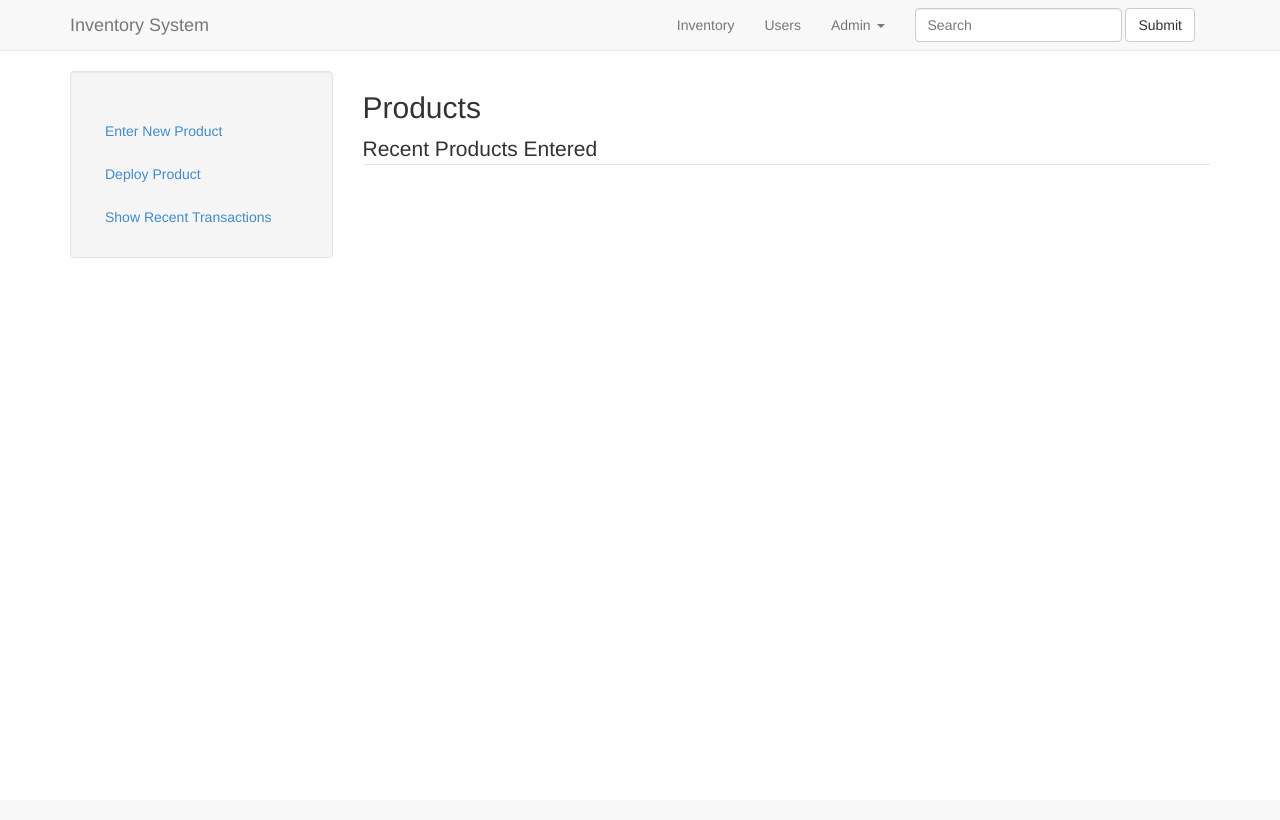
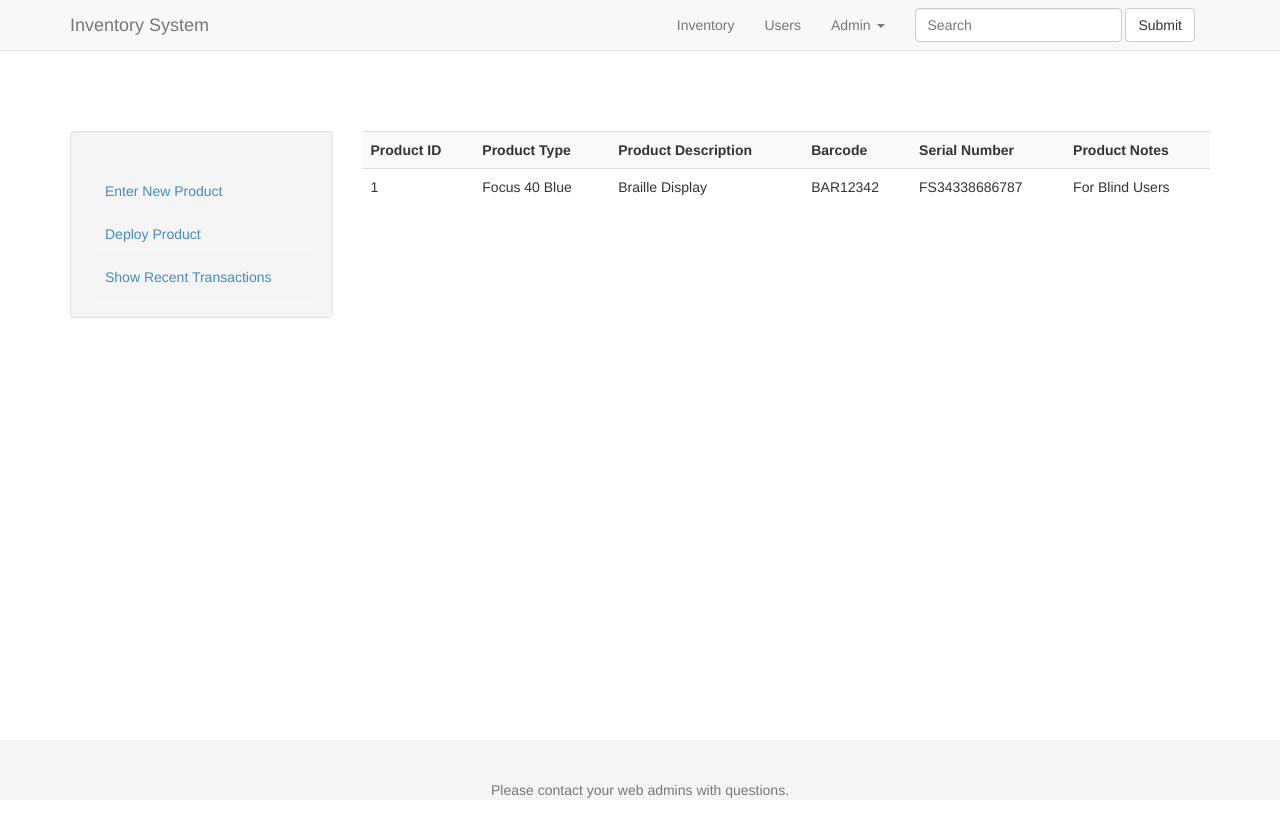
Before and after one commit to noblet83/inventory, a PHP site: page / in a window 1280 px wide. Before the commit the page ends 258 px from the top, so only its background shows below. Run offline with PHP 8.4, Linux system fonts and the light colour scheme; some libraries are stand-ins or nearby versions.

Commit message:
UI updates

```diff
--- /dev/null
+++ b/css/stickyfooter.css
@@ -0,0 +1,39 @@
+/* Sticky footer styles
+-------------------------------------------------- */
+html {
+  position: relative;
+  min-height: 100%;
+}
+body {
+  /* Margin bottom by footer height */
+  margin-bottom: 60px;
+}
+.footer {
+  position: absolute;
+  bottom: 0;
+  width: 100%;
+  /* Set the fixed height of the footer here */
+  height: 60px;
+  background-color: #f5f5f5;
+}
+
+
+/* Custom page CSS
+-------------------------------------------------- */
+/* Not required for template or sticky footer method. */
+
+body > .container {
+  padding: 60px 15px 0;
+}
+.container .text-muted {
+  margin: 20px 0;
+}
+
+.footer > .container {
+  padding-right: 15px;
+  padding-left: 15px;
+}
+
+code {
+  font-size: 80%;
+}
--- a/css/styles.css
+++ b/css/styles.css
@@ -55,3 +55,40 @@
 
   */
 }
+
+      /* Sticky footer styles
+      -------------------------------------------------- */
+
+      html,
+      body {
+        height: 100%;
+        /* The html and body elements cannot have any padding or margin. */
+      }
+
+      /* Wrapper for page content to push down footer */
+      #wrap {
+        min-height: 100%;
+        height: auto !important;
+        height: 100%;
+        /* Negative indent footer by it's height */
+        margin: 0 auto -60px;
+      }
+
+      /* Set the fixed height of the footer here */
+      #push,
+      #footer {
+        height: 60px;
+      }
+      #footer {
+        background-color: #f5f5f5;
+      }
+
+      /* Lastly, apply responsive CSS fixes as necessary */
+      @media (max-width: 767px) {
+        #footer {
+          margin-left: -20px;
+          margin-right: -20px;
+          padding-left: 20px;
+          padding-right: 20px;
+        }
+      }
--- a/index.html
+++ b/index.html
@@ -3,17 +3,18 @@
   <head>
     <meta http-equiv="content-type" content="text/html; charset=UTF-8">
     <meta charset="utf-8">
-    <title>Collapsing sidebar drawer menu</title>
-    <meta name="generator" content="Bootply" />
+    <title>Inventory Management System</title>
     <meta name="viewport" content="width=device-width, initial-scale=1, maximum-scale=1">
     <link href="css/bootstrap.min.css" rel="stylesheet">
     <!--[if lt IE 9]>
       <script src="//html5shim.googlecode.com/svn/trunk/html5.js"></script>
     <![endif]-->
     <link href="css/styles.css" rel="stylesheet">
+    <link rel="stylesheet" type="text/css" href="css/stickyfooter.css">
   </head>
 <body>
 <header class="navbar navbar-default navbar-static-top" role="banner">
+
       <div class="container">
         <div class="navbar-header">
             <button class="navbar-toggle" type="button" data-toggle="collapse" data-target=".navbar-collapse"> <span class="sr-only">Toggle navigation</span>
@@ -56,26 +57,41 @@
   <div class="row">
     <div class="col-md-3" id="leftCol">
         <div class="well">
-                <ul class="nav nav-stacked" id="sidebar">
+            <ul role="complimentary" class="nav nav-stacked" id="sidebar">
                 <li><a href="#sec2" class="">Enter New Product</a>
-
                 </li>
                 <li><a href="#sec4" class="">Deploy Product</a>
-
                 </li>
                 <li><a href="#sec3" class="">Show Recent Transactions</a>
-
                 </li>
             </ul>
         </div>
     </div>
-        <div class="col-md-9">
-              <h2 id="sec0" class="">Products</h2>
-          <legend>Recent Products Entered</legend>
-            <form>
-              <p></p>
-            </form>
+    <div role="main" class="col-md-9">
+      <table summary="Recently Entered Products" class="table table-striped">
+        <th>Product ID</th>
+        <th>Product Type</th>
+        <th>Product Description</th>
+        <th>Barcode</th>
+        <th>Serial Number</th>
+        <th>Product Notes</th>
+          <tr>
+            <td>1</td>
+            <td>Focus 40 Blue</td>
+            <td>Braille Display</td>
+            <td>BAR12342</td>
+            <td>FS34338686787</td>
+            <td>For Blind Users</td>
+          </tr>
+      </table>
+    </div>
+  </div>
+</div>
 
+    <div class="footer">
+      <div class="container">
+        <p class="text-muted text-center">Please contact your web admins with questions.</p>
+      </div>
     </div>
   <!-- script references -->
     <script src="//ajax.googleapis.com/ajax/libs/jquery/2.0.2/jquery.min.js"></script>
```
Lines whose indentation alone changed are shown as unchanged.
